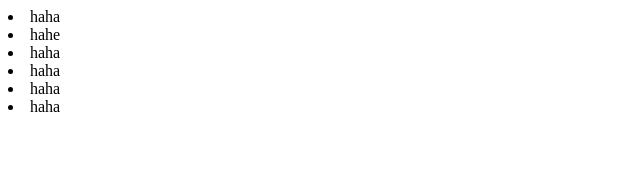
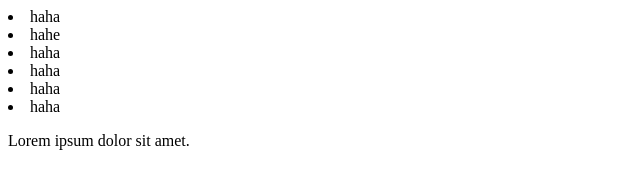
Before and after one commit to Danielowska/Github-test, a plain HTML site: page index.html in a window 1280 px wide. Shown: the whole page, without its empty margins (0-640 px from the left). Drawn offline with Linux system fonts and the light colour scheme.

Commit message:
komentarz4

```diff
--- a/index.html
+++ b/index.html
@@ -15,5 +15,8 @@
             <li>haha</li>
             <li>haha</li>
         </div>
+        <div class="box">
+            <p>Lorem ipsum dolor sit amet.</p>
+        </div>
     </body>
 </html>
--- a/style.scss
+++ b/style.scss
@@ -0,0 +1,14 @@
+* {
+    margin: 0;
+    padding: 0;
+    box-sizing: border-box;
+}
+
+html {
+    font-size: 62.5%;
+    scroll-behavior: smooth;
+}
+
+body {
+    font-size: 1.6rem;
+}
```
Also changed, not shown: style.css, 1 other file.
